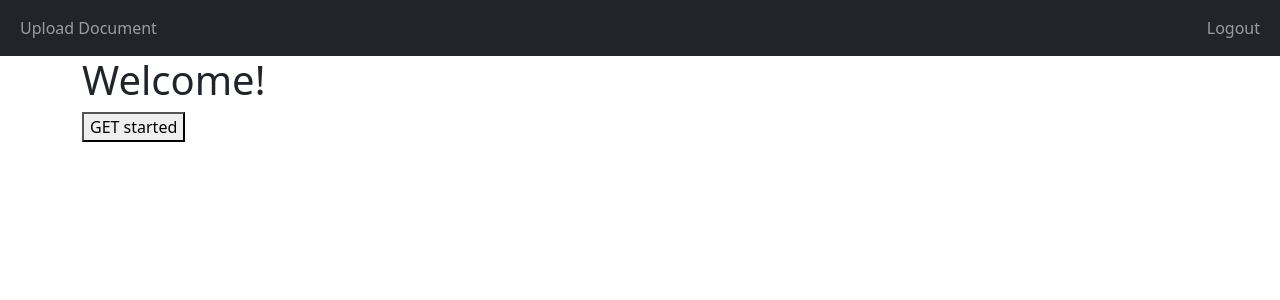
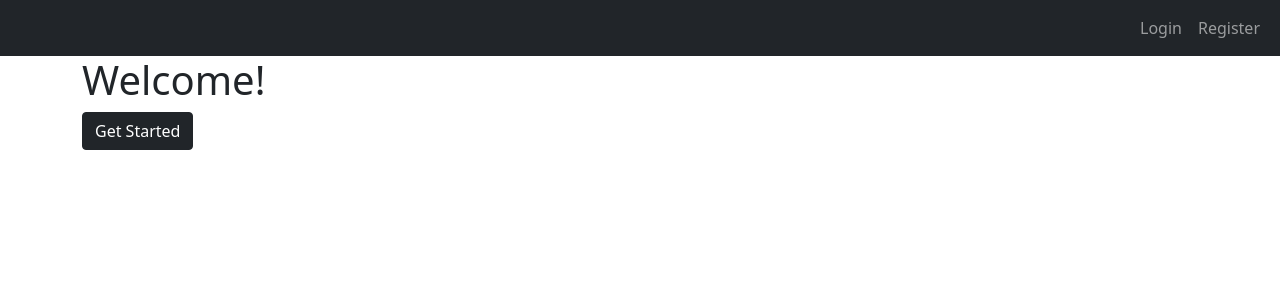
Before and after one commit to Sneha1203/Document-Text-Extraction-WebApp, a Django app: page / in a window 1280 px wide. Shown: the top 300 px of the page. Run offline with Django 4.2, Linux system fonts and the light colour scheme.

Commit message:
logout the user

```diff
--- a/project/settings.py
+++ b/project/settings.py
@@ -136,5 +136,5 @@ DEFAULT_AUTO_FIELD = 'django.db.models.BigAutoField'
 
 
 
-LOGIN_URL = 'login'
-LOGOUT_URL = 'logout'
+LOGIN_REDIRECT_URL = "index"
+LOGOUT_REDIRECT_URL = "index"
--- a/templates/base.html
+++ b/templates/base.html
@@ -9,20 +9,33 @@
 </head>
 <body>
     <nav class="navbar navbar-expand-lg navbar-dark bg-dark">
+
         <div class ='container-fluid'>
+            {% if user.is_authenticated %}
+            <div></div>
             <div>
                 <ul class="navbar-nav">
                     <li class="nav-item">
                         <a href="upload" class="nav-link">Upload Document</a>
                     </li>
+                    <li class="nav-item">
+                        <a href="{% url 'logout' %}" class="nav-link">Logout</a>
+                    </li>
                 </ul>
             </div>
+            {% else %}
+            <div></div>
             <div>
                 <ul class="navbar-nav">
                     <li class="nav-item">
-                        <a href="logout" class="nav-link">Logout</a>
+                        <a href="login" class="nav-link">Login</a>
                     </li>
+                    <li class="nav-item">
+                        <a href="register" class="nav-link">Register</a>
+                    </li>
+                </ul>
             </div>
+            {% endif %}
         </div>
     </nav>
     <div class="container">
--- a/templates/index.html
+++ b/templates/index.html
@@ -4,5 +4,5 @@
 
 {% block content %}
     <h1>Welcome!</h1>
-    <button type="button">GET started</button>
+    <a href='/login' class='btn btn-dark'>Get Started</a>
 {% endblock content %}
--- a/webapp/urls.py
+++ b/webapp/urls.py
@@ -5,6 +5,7 @@ urlpatterns = [
     path('', views.index, name='index'),
     path('login', views.login, name='login'),
     path('register', views.register, name='register'),
+    path('logout', views.logout, name='logout'),
     path('upload', views.upload, name='upload'),
     path('display_list', views.display_list, name='display_list'),
     path('display_text', views.display_text, name='display_text'),
--- a/webapp/views.py
+++ b/webapp/views.py
@@ -36,13 +36,23 @@ def register(request):
         register_form = RegisterForm()
     return render(request, 'sign_up.html', {'register_form': register_form})
 
+
+@login_required(login_url='/login')
 def upload(request):
     upload_form = UploadForm()
     return render(request, 'upload.html', {'upload_form': upload_form})
 
 
+@login_required(login_url='/login')
 def display_list(request):
     return render(request, 'display_list.html')
 
+
+@login_required(login_url='/login')
 def display_text(request):
     return render(request, 'display_text.html')
+
+@login_required(login_url='/login')
+def logout(request):
+    auth_logout(request)
+    return redirect('/index')
```
Also changed, not shown: db.sqlite3.
